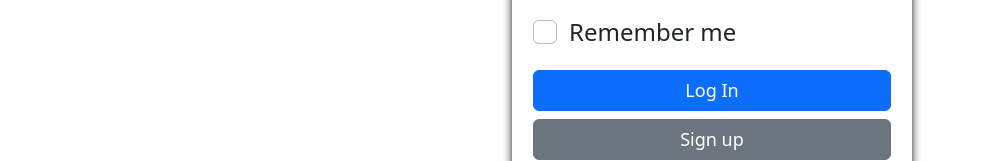
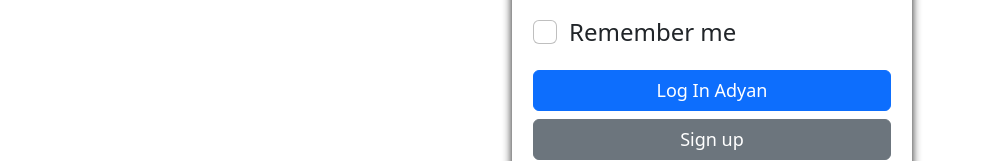
Before and after one commit to Dame2Dolla/TechyDev, a React (Create React App) app in the folder my-app/: page / in a window 1280 px wide. Shown: the part 463-624 px from the top of the page, without its empty margins (0-981 px from the left). Built offline with nearby package versions, Linux system fonts and the light colour scheme.

Commit message:
Testing push and pull for Adyan
the name "Adyan" was added to the log in button

```diff
--- a/my-app/src/component/LoginForm/LoginForm.js
+++ b/my-app/src/component/LoginForm/LoginForm.js
@@ -101,7 +101,7 @@ const LoginForm = () => {
             </label>
           </div>
           <button type="submit" className="btn btn-primary btn-block">
-            Log In
+            Log In Adyan
           </button>
         </form>
         <SignupForm />
```
